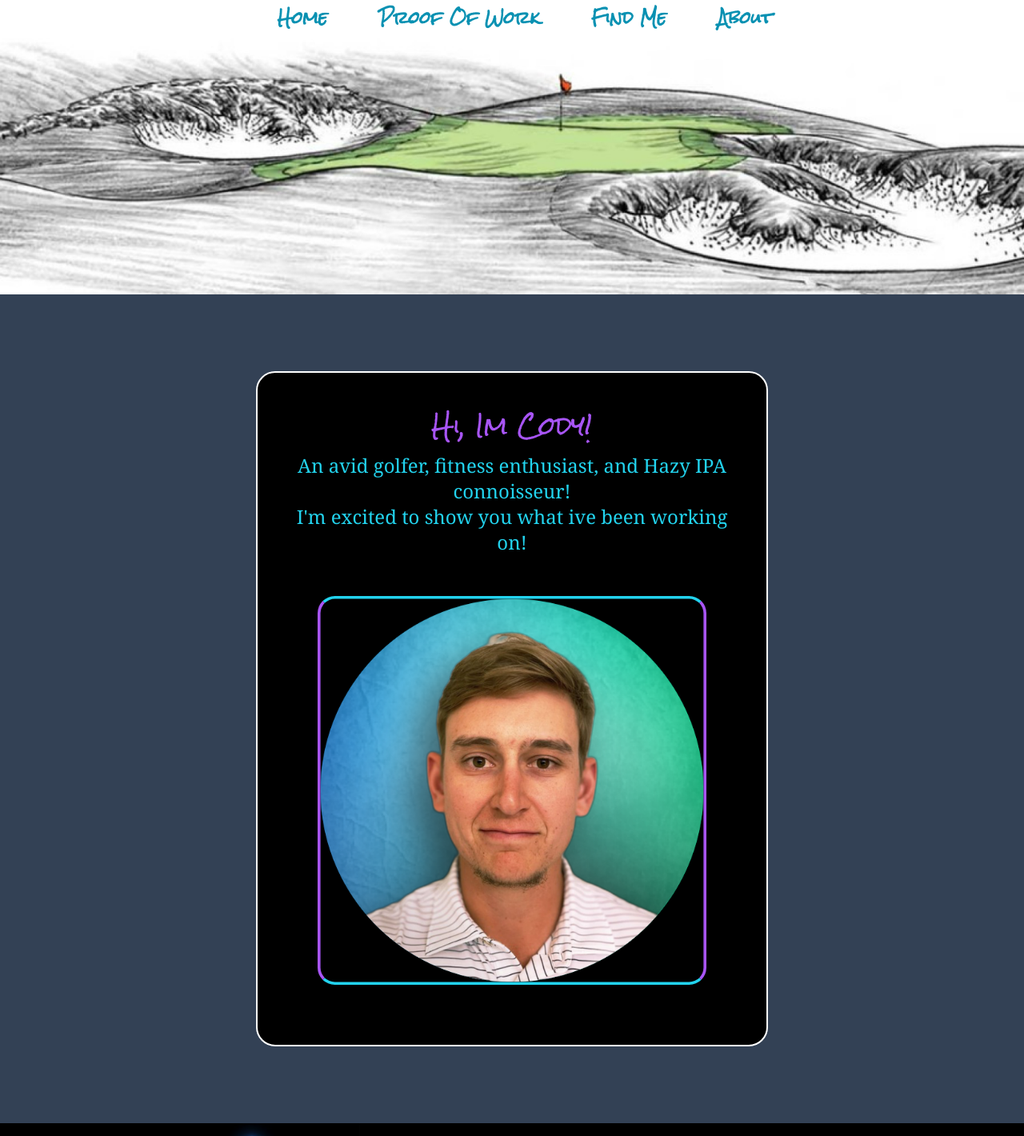
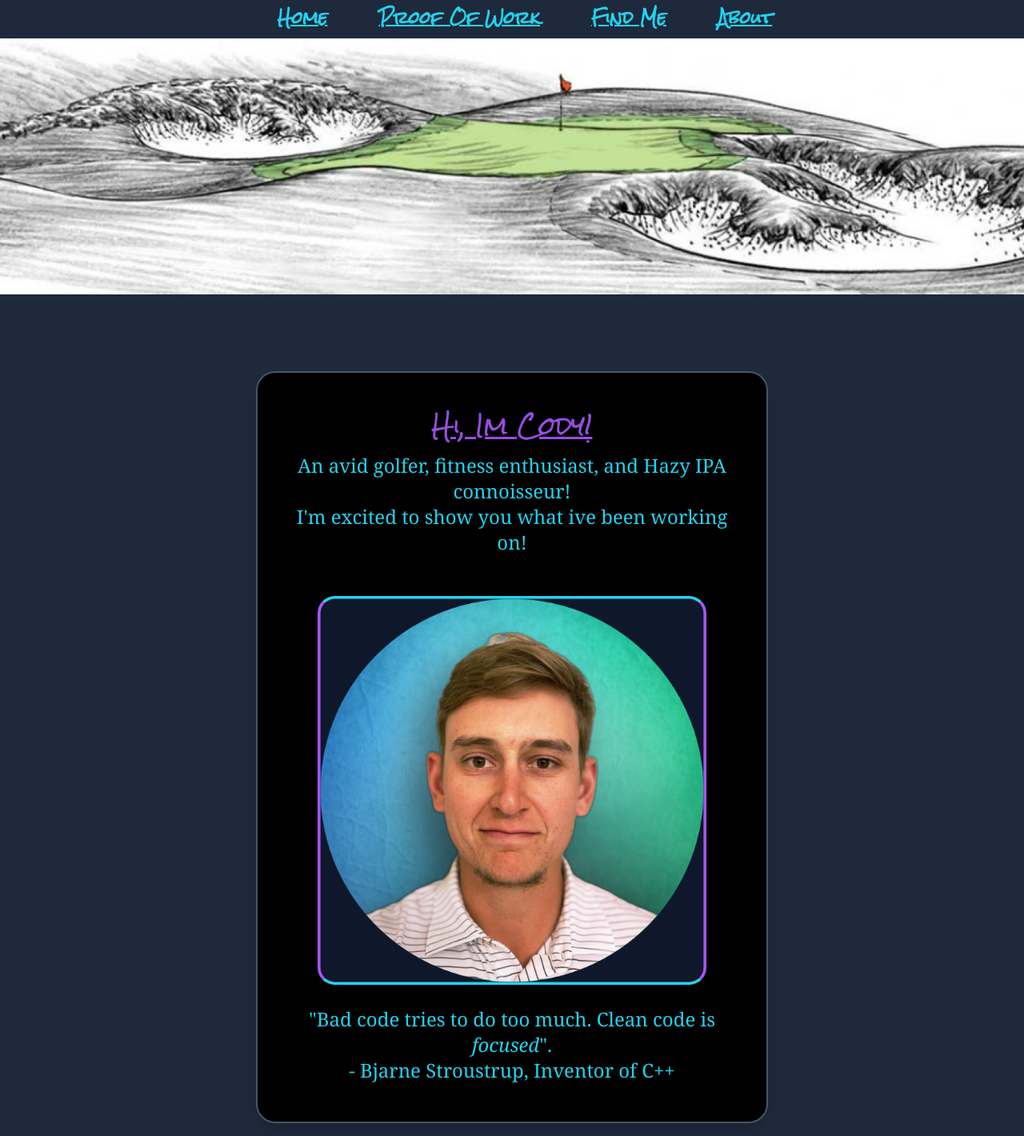
Before and after one commit to Codyvegas/codys-tw-site, a React (Vite) app: page / in a window 1280 px wide. Shown: the top 1420 px of the page at 80% size. Built offline with nearby package versions, Linux system fonts and the light colour scheme; what prettier-plugin-tailwindcss would draw is missing.

Commit message:
styles master upload for all pages

```diff
--- a/src/index.css
+++ b/src/index.css
@@ -18,7 +18,7 @@
 }
 
 *::-webkit-scrollbar {
-  width: 8px;
+  width: 10px;
 }
 
 *::-webkit-scrollbar-track {
--- a/src/presentation/header/Header.jsx
+++ b/src/presentation/header/Header.jsx
@@ -4,24 +4,24 @@ import { Link } from "react-router-dom";
 function Header() {
   return (
     <div className="">
-      <div className="sticky top-0 flex h-12 justify-center bg-white">
+      <div className="sticky top-0 flex h-12 justify-center bg-slate-800 ">
         <Link to="/">
-          <button className=" ml-8 rounded-md px-8 py-2 text-xl font-semibold text-cyan-600  hover:text-purple-500">
+          <button className="ml-8 rounded-md px-8 py-2 text-xl font-semibold text-cyan-400 underline  hover:text-purple-500">
             Home
           </button>
         </Link>
         <Link to="/proof-of-work">
-          <button className=" rounded-md px-8 py-2 text-xl font-semibold text-cyan-600  hover:text-purple-500 ">
+          <button className=" rounded-md px-8 py-2 text-xl font-semibold text-cyan-400 underline  hover:text-purple-500 ">
             Proof Of Work
           </button>
         </Link>
         <Link to="/find-me">
-          <button className="rounded-md px-8 py-2 text-xl font-semibold text-cyan-600  hover:text-purple-500 ">
+          <button className="rounded-md px-8 py-2 text-xl font-semibold text-cyan-400 underline hover:text-purple-500 ">
             Find Me
           </button>
         </Link>
         <Link to="/about">
-          <button className="rounded-md px-8 py-2 text-xl font-semibold text-cyan-600  hover:text-purple-500">
+          <button className="rounded-md px-8 py-2 text-xl font-semibold text-cyan-400 underline hover:text-purple-500">
             About
           </button>
         </Link>
--- a/src/presentation/pages/findMePage/FindMe.jsx
+++ b/src/presentation/pages/findMePage/FindMe.jsx
@@ -3,13 +3,13 @@ import github from "../../../assets/github.png";
 
 function FindMe() {
   return (
-    <div className="bg-slate-700">
+    <div className="bg-slate-800">
       <div className="m-auto flex w-6/12 justify-center">
-        <div className="my-24 rounded-3xl border-2 border-solid border-white bg-black px-12  ">
-          <h1 className=" mt-12 mb-4 text-center text-3xl	text-purple-500 hover:animate-pulse">
+        <div className="my-24 rounded-3xl border-2 border-solid border-slate-600 bg-black px-12 drop-shadow-xl  ">
+          <h1 className=" mt-12 mb-4 animate-pulse text-center text-3xl	text-purple-500 underline">
             Codys Code
           </h1>
-          <div className="mb-12 mt-6 h-64 rounded-3xl border-4 border-solid border-y-cyan-400 border-x-purple-500 p-12 text-2xl text-white">
+          <div className="mb-12 mt-6 h-64 rounded-3xl border-4 border-solid border-y-cyan-400 border-x-purple-500 bg-slate-900 p-12 text-2xl">
             <div className="top container flex items-center hover:animate-pulse">
               <img src={linkedin} className="mr-2 h-14"></img>
               <a
--- a/src/presentation/pages/landingpage/LandingPage.jsx
+++ b/src/presentation/pages/landingpage/LandingPage.jsx
@@ -1,13 +1,11 @@
 import headshot from "../../../assets/headshot.png";
-
-//overflow-x-hidden
 
 function LandingPage() {
   return (
-    <div className="landing-page bg-slate-700">
-      <div className="m-auto flex w-6/12 justify-center ">
-        <div className="my-24 content-center rounded-3xl border-2 border-solid border-white bg-black px-12 ">
-          <h1 className="mt-12 mb-4 text-center text-3xl	text-purple-500">
+    <div className="landing-page bg-slate-800">
+      <div className="m-auto flex w-6/12 justify-center drop-shadow-xl">
+        <div className="my-24 content-center rounded-3xl border-2 border-solid border-slate-600 bg-black px-12 ">
+          <h1 className="mt-12 mb-4 animate-pulse text-center text-3xl text-purple-500	underline">
             Hi, Im Cody!
           </h1>
           <p className=" text-center text-2xl text-cyan-400">
@@ -15,10 +13,14 @@ function LandingPage() {
             <br></br>I'm excited to show you what ive been working on!
           </p>
           <img
-            className="mb-12 mt-6 scale-90  rounded-3xl border-4 border-solid border-y-cyan-400 border-x-purple-500 "
+            className=" mt-6 scale-90  rounded-3xl border-4 border-solid border-y-cyan-400 border-x-purple-500 bg-slate-900 "
             src={headshot}
             alt="A picture of me!"
           ></img>
+          <p className="mb-12 rounded-xl text-center text-2xl text-cyan-400">
+            "Bad code tries to do too much. Clean code is <em>focused</em>".{" "}
+            <br></br>- Bjarne Stroustrup, Inventor of C++
+          </p>
         </div>
       </div>
     </div>
```
